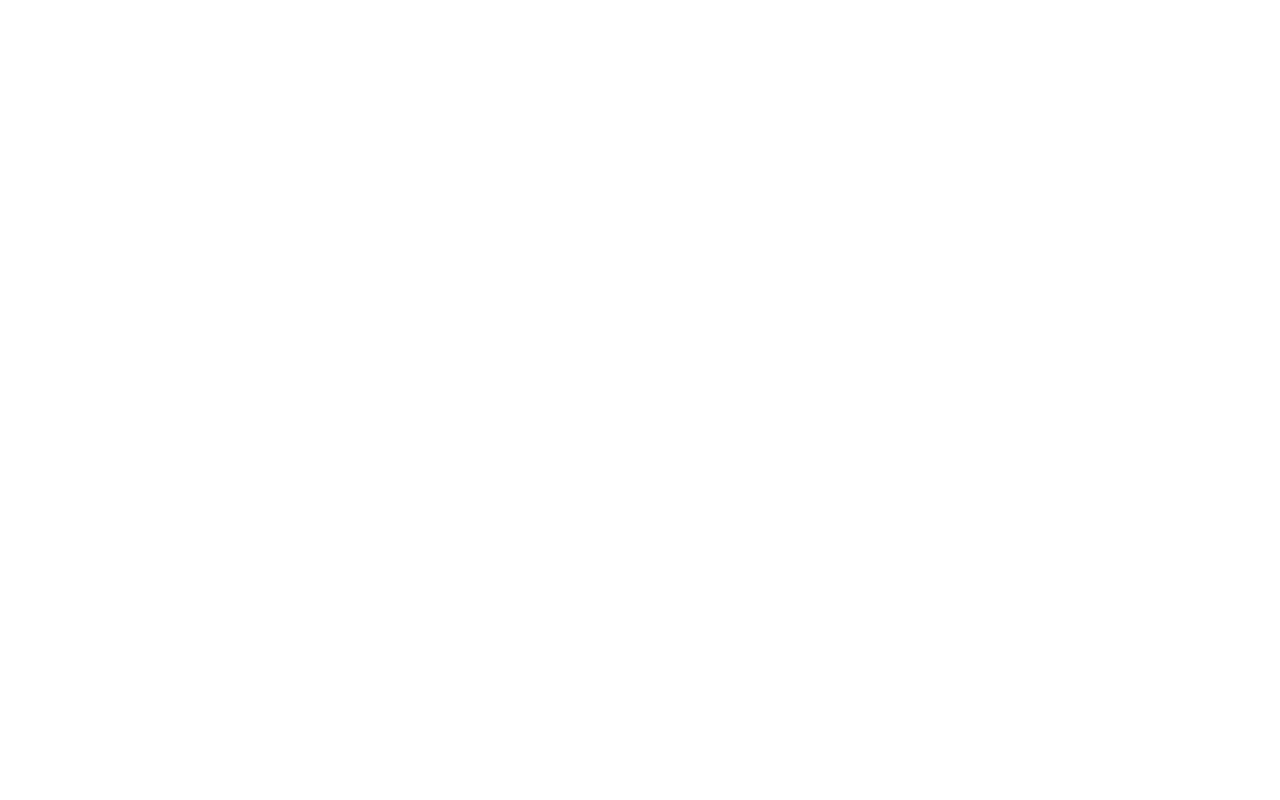
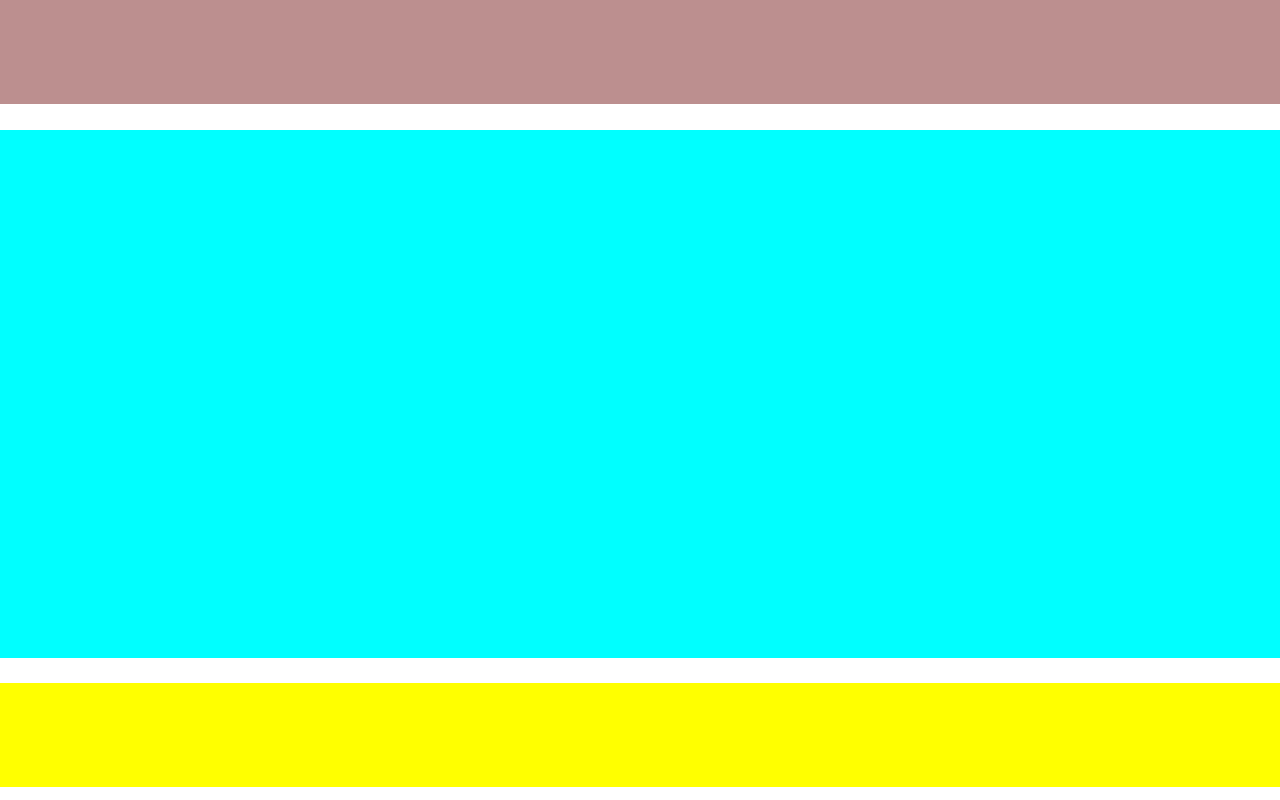
Before and after one commit to GeraChinchillar/FlexPractica, a plain HTML site: page Ejercicio_1/index.html in a window 1280 px wide. Drawn offline with Linux system fonts and the light colour scheme.

Commit message:
add: Ejercicio 1

```diff
--- a/index.html
+++ b/Ejercicio_1/index.html
@@ -1,12 +1,18 @@
 <!DOCTYPE html>
 <html lang="en">
+
 <head>
     <meta charset="UTF-8">
     <meta name="viewport" content="width=device-width, initial-scale=1.0">
     <meta http-equiv="X-UA-Compatible" content="ie=edge">
-    <title>Document</title>
+    <link rel="stylesheet" href="style.css">
+    <title>Ejercicio 1</title>
 </head>
+
 <body>
+   <header class="container arriba"></header>
+   <main class="container centro"></main>
+   <footer class="container abajo"></footer>
+</body>
 
-</body>
 </html>
--- /dev/null
+++ b/Ejercicio_1/style.css
@@ -0,0 +1,32 @@
+* , ::before, ::after{
+    box-sizing: inherit;
+    margin: 0;
+    padding: 0;
+}
+html, body, .container{
+    width: 100%;
+    height: 100%;
+}
+
+.container.arriba{
+    display: flex;
+    justify-content: flex-end;
+    background-color: rosybrown;
+    margin-bottom: 2%;
+    height: 13%;
+}
+
+.container.centro{
+    display: flex;
+    justify-content: center;
+    background-color: aqua;
+    margin-bottom: 2%;
+    height: 66%;
+}
+
+.container.abajo{
+    display: flex;
+    justify-content: center;
+    background-color: yellow;
+    height: 13%;
+}
```
